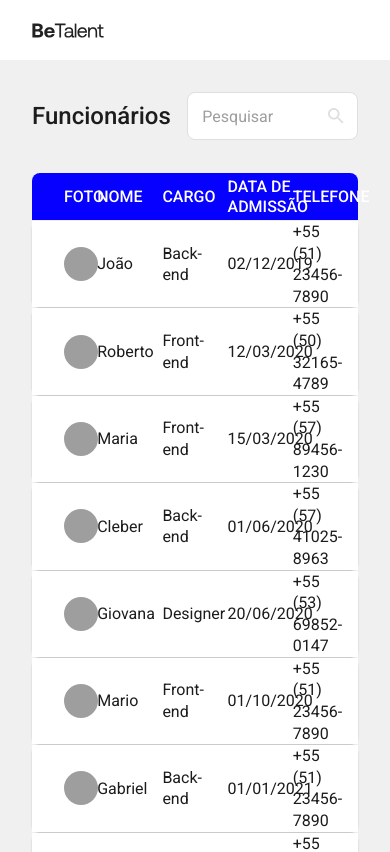
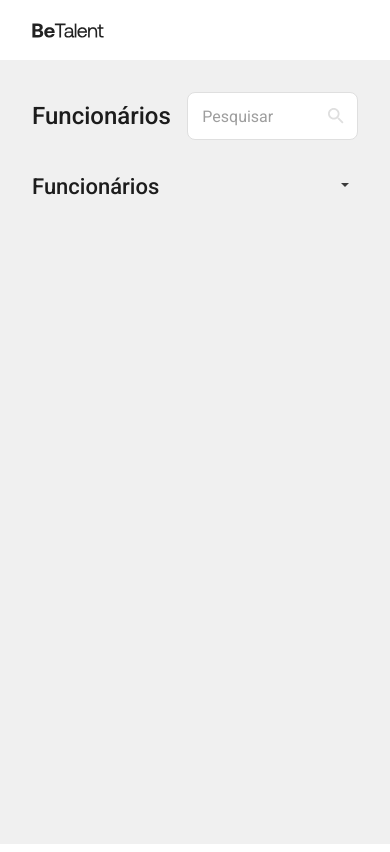
Before and after one commit to FranciscoBraaz/betalent-front, a React (Vite) app: page / in a window 390 px wide. Shown: the top 852 px of the page. Built offline with nearby package versions, Linux system fonts and the light colour scheme; data requests are answered from the project's data file; grey boxes are pictures that could not be loaded.

Commit message:
feat: create Accordion reuseable

```diff
--- a/package.json
+++ b/package.json
@@ -10,6 +10,7 @@
     "preview": "vite preview"
   },
   "dependencies": {
+    "@radix-ui/react-accordion": "^1.2.3",
     "@tanstack/react-query": "^5.66.9",
     "axios": "^1.8.1",
     "json-server": "^1.0.0-beta.3",
--- /dev/null
+++ b/src/components/Accordion/index.scss
@@ -0,0 +1,5 @@
+@use "../../styles/variables.scss";
+
+.accordion {
+  width: 100%;
+}
--- /dev/null
+++ b/src/components/Accordion/index.tsx
@@ -0,0 +1,84 @@
+import { useState } from "react";
+import { Root, Item } from "@radix-ui/react-accordion";
+
+import AccordionTrigger from "./subComponents/AccordionTrigger";
+import AccordionContent from "./subComponents/AccordionContent";
+
+// Styles
+import "./index.scss";
+
+interface AccordionProps {
+  triggerHeader: React.ReactNode;
+  content: React.ReactNode;
+  styleHeader?: React.CSSProperties;
+  defaultValue: string;
+  ariaLabelReference: string;
+  style?: React.CSSProperties;
+  customTrigger?: (props: {
+    isOpen: boolean;
+    onToggle: () => void;
+  }) => React.ReactNode;
+  onExpand?: () => void;
+}
+
+function Accordion({
+  triggerHeader,
+  content,
+  styleHeader,
+  defaultValue,
+  ariaLabelReference,
+  style,
+  customTrigger,
+  onExpand = () => {},
+}: AccordionProps) {
+  const [itemOpen, setItemOpen] = useState(defaultValue);
+
+  async function handleToggleAccordion() {
+    setItemOpen((prevValue) => (prevValue === "item-1" ? "" : "item-1"));
+    onExpand();
+  }
+
+  if (customTrigger) {
+    return (
+      <Root className="accordion" type="single" value={itemOpen} collapsible>
+        <Item className="accordion__item" value="item-1">
+          {customTrigger({
+            isOpen: itemOpen === "item-1",
+            onToggle: handleToggleAccordion,
+          })}
+          <AccordionContent style={style} ariaLabelReference="employee-details">
+            {content}
+          </AccordionContent>
+        </Item>
+      </Root>
+    );
+  }
+
+  return (
+    <Root
+      className="accordion"
+      type="single"
+      value={itemOpen}
+      collapsible
+      onValueChange={(value) => {
+        if (value === "item-1") onExpand();
+      }}
+    >
+      <Item className="accordion__item" value="item-1">
+        <AccordionTrigger
+          isOpen={itemOpen === "item-1"}
+          styleHeader={styleHeader}
+          ariaLabelReference={ariaLabelReference}
+          onToggle={handleToggleAccordion}
+        >
+          {triggerHeader}
+        </AccordionTrigger>
+        <AccordionContent style={style} ariaLabelReference="employee-details">
+          {content}
+        </AccordionContent>
+      </Item>
+    </Root>
+  );
+}
+
+export default Accordion;
--- /dev/null
+++ b/src/components/Accordion/subComponents/AccordionContent/index.scss
@@ -0,0 +1,30 @@
+@use "../../../../styles/variables.scss";
+
+.accordion__content {
+  overflow: hidden;
+}
+
+.accordion__content[data-state="open"] {
+  animation: slideDown 300ms cubic-bezier(0.87, 0, 0.13, 1);
+}
+.accordion__content[data-state="closed"] {
+  animation: slideUp 300ms cubic-bezier(0.87, 0, 0.13, 1);
+}
+
+@keyframes slideDown {
+  from {
+    height: 0;
+  }
+  to {
+    height: var(--radix-accordion-content-height);
+  }
+}
+
+@keyframes slideUp {
+  from {
+    height: var(--radix-accordion-content-height);
+  }
+  to {
+    height: 0;
+  }
+}
--- /dev/null
+++ b/src/components/Accordion/subComponents/AccordionContent/index.tsx
@@ -0,0 +1,28 @@
+import { forwardRef } from "react";
+import { Content } from "@radix-ui/react-accordion";
+
+// Styles
+import "./index.scss";
+
+interface AccordionTriggerProps {
+  children: React.ReactNode;
+  style?: React.CSSProperties;
+  ariaLabelReference: string;
+}
+
+const AccordionContent = forwardRef<HTMLDivElement, AccordionTriggerProps>(
+  ({ children, style, ariaLabelReference, ...props }, forwardedRef) => (
+    <Content
+      className="accordion__content"
+      style={style}
+      aria-labelledby={ariaLabelReference}
+      aria-describedby={ariaLabelReference}
+      {...props}
+      ref={forwardedRef}
+    >
+      {children}
+    </Content>
+  )
+);
+
+export default AccordionContent;
--- /dev/null
+++ b/src/components/Accordion/subComponents/AccordionTrigger/index.scss
@@ -0,0 +1,68 @@
+@use "../../../../styles/variables.scss";
+
+.accordion__trigger {
+  padding: 0;
+  background: transparent;
+  width: 100%;
+
+  &__selector {
+    display: flex;
+    background-color: transparent;
+    align-items: center;
+    gap: 8px;
+    cursor: pointer;
+
+    padding: 8px;
+
+    & > span {
+      font-size: 12px;
+      color: variables.$black-600;
+      line-height: 140%;
+      letter-spacing: 0.4px;
+      width: 54px;
+    }
+  }
+}
+
+.accordion__trigger__header-container {
+  display: flex;
+  flex-direction: column;
+  gap: 16px;
+  margin-bottom: 16px;
+  transition: margin-bottom 300ms cubic-bezier(0.87, 0, 0.13, 1);
+}
+
+.accordion__trigger__header {
+  display: flex;
+  align-items: flex-start;
+  justify-content: space-between;
+  cursor: pointer;
+}
+
+.accordion__header[data-state="open"] .accordion__trigger__chevron {
+  transform: rotate(180deg);
+}
+
+.accordion__header[data-state="open"] .accordion__trigger__header-container {
+  margin-bottom: 0px;
+}
+
+.accordion__trigger__chevron {
+  width: 10px;
+  height: 100%;
+  display: flex;
+  justify-content: center;
+  align-items: center;
+  transition: transform 300ms cubic-bezier(0.87, 0, 0.13, 1);
+
+  &::before {
+    content: "";
+    width: 0px;
+    display: block;
+    border: 4px solid variables.$black-800;
+    border-left-color: transparent;
+    border-right-color: transparent;
+    border-bottom-color: transparent;
+    margin-top: 3px;
+  }
+}
--- /dev/null
+++ b/src/components/Accordion/subComponents/AccordionTrigger/index.tsx
@@ -0,0 +1,56 @@
+import { forwardRef } from "react";
+import { Header, Trigger } from "@radix-ui/react-accordion";
+
+// Styles
+import "./index.scss";
+
+interface AccordionTriggerProps {
+  children: React.ReactNode;
+  isOpen: boolean;
+  onToggle: () => void;
+  styleHeader?: React.CSSProperties;
+  ariaLabelReference: string;
+}
+
+const AccordionTrigger = forwardRef<HTMLButtonElement, AccordionTriggerProps>(
+  (
+    {
+      children,
+      isOpen,
+      onToggle,
+      styleHeader,
+      ariaLabelReference,
+      ...props
+    }: AccordionTriggerProps,
+    forwardedRef
+  ) => {
+    return (
+      <Header className="accordion__header">
+        <Trigger
+          className="accordion__trigger"
+          {...props}
+          ref={forwardedRef}
+          aria-describedby={ariaLabelReference}
+          asChild
+        >
+          <div className="accordion__trigger__header-container">
+            <div
+              className="accordion__trigger__header"
+              style={{ ...styleHeader }}
+            >
+              {children}
+              <button
+                className="accordion__trigger__selector"
+                onClick={onToggle}
+              >
+                <div className="accordion__trigger__chevron" aria-hidden />
+              </button>
+            </div>
+          </div>
+        </Trigger>
+      </Header>
+    );
+  }
+);
+
+export default AccordionTrigger;
--- /dev/null
+++ b/src/components/EmployeeAccordion/index.tsx
@@ -0,0 +1,14 @@
+import Accordion from "../Accordion";
+
+function EmployeeAccordion() {
+  return (
+    <Accordion
+      triggerHeader={<h2>Funcionários</h2>}
+      content={<div>Conteúdo do Accordion</div>}
+      defaultValue=""
+      ariaLabelReference="employee-details"
+    />
+  );
+}
+
+export default EmployeeAccordion;
--- /dev/null
+++ b/src/hooks/useMedia.ts
@@ -0,0 +1,17 @@
+import React from "react";
+
+export function useMedia(media: string) {
+  const [match, setMatch] = React.useState<boolean | null>(null);
+
+  React.useEffect(() => {
+    function changeMedia() {
+      const { matches } = window.matchMedia(media);
+      setMatch(matches);
+    }
+    changeMedia();
+    window.addEventListener("resize", changeMedia);
+    return () => window.removeEventListener("resize", changeMedia);
+  }, [media]);
+
+  return match;
+}
--- a/src/pages/Home/index.tsx
+++ b/src/pages/Home/index.tsx
@@ -1,6 +1,8 @@
+import EmployeeAccordion from "../../components/EmployeeAccordion";
 import Header from "../../components/Header";
 import SearchBar from "../../components/SearchBar";
 import Table from "../../components/Table";
+import { useMedia } from "../../hooks/useMedia";
 import useGetEmployees from "./hooks/useGetEmployees";
 
 // Styles
@@ -8,6 +10,7 @@ import "./index.scss";
 
 function Home() {
   const { isLoading, employees, isError } = useGetEmployees();
+  const isMobile = useMedia("(max-width: 960px)");
 
   if (isLoading) {
     return <div>Loading...</div>;
@@ -26,7 +29,7 @@ function Home() {
             <h2>Funcionários</h2>
             <SearchBar size="medium" />
           </section>
-          <Table employees={employees} />
+          {isMobile ? <EmployeeAccordion /> : <Table employees={employees} />}
         </div>
       </main>
     </>
```
